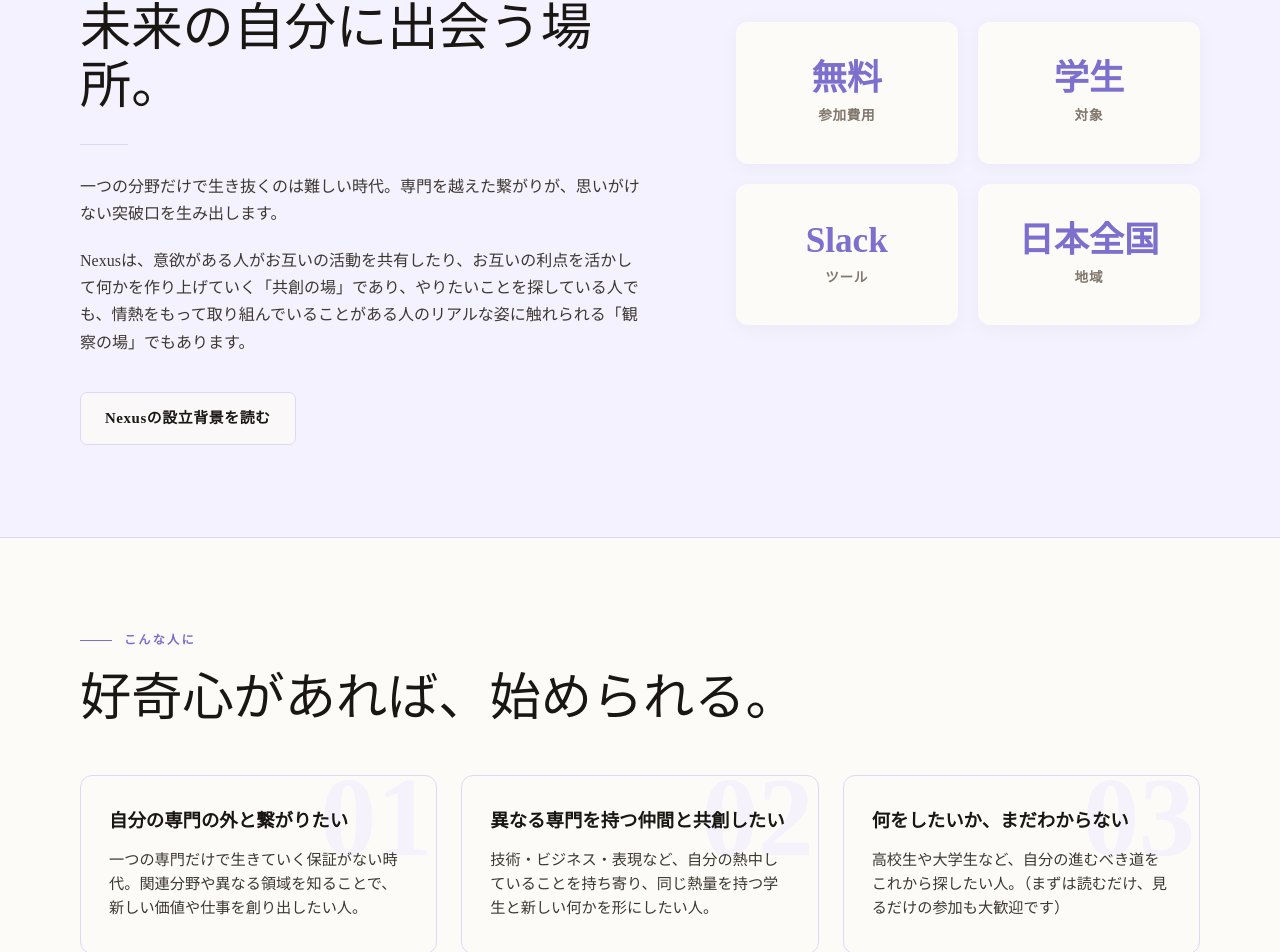
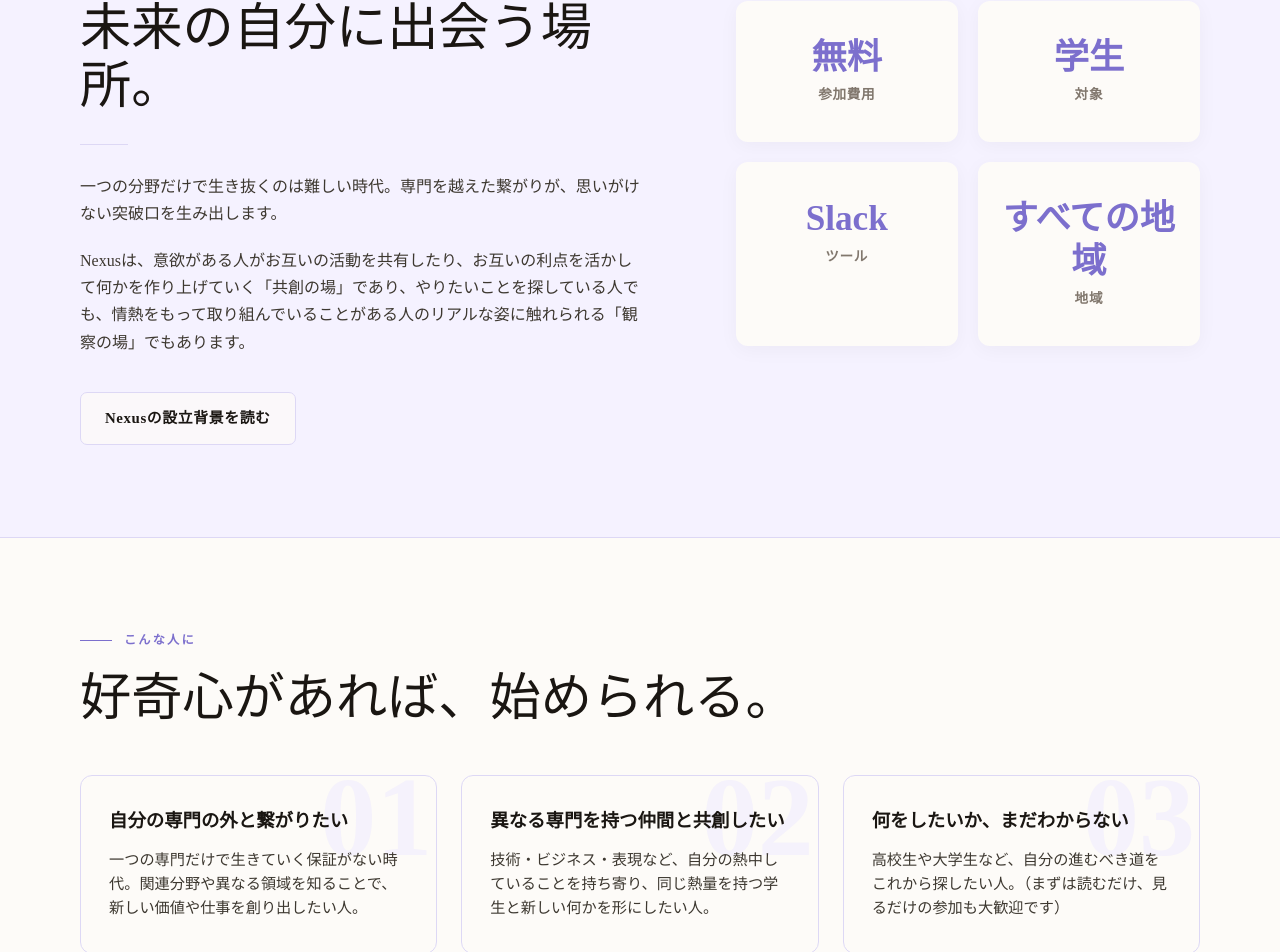
Before and after one commit to Kojki/nexus-website, a Next.js app: page / in a window 1280 px wide. Shown: the part 991-1943 px from the top of the page. Built offline with nearby package versions, Linux system fonts and the light colour scheme.

Commit message:
Change the region designation to "All Regions"

```diff
--- a/app/page.tsx
+++ b/app/page.tsx
@@ -113,7 +113,7 @@ export default function Home() {
           </div>
 
           <div className="stats-grid animate-slide-up delay-200">
-            {["無料", "学生", "Slack", "日本全国"].map((item, index) => (
+            {["無料", "学生", "Slack", "すべての地域"].map((item, index) => (
               <div className="stat-box" key={item}>
                 <p>{item}</p>
                 <span>{index === 0 ? "参加費用" : index === 1 ? "対象" : index === 2 ? "ツール" : "地域"}</span>
```
